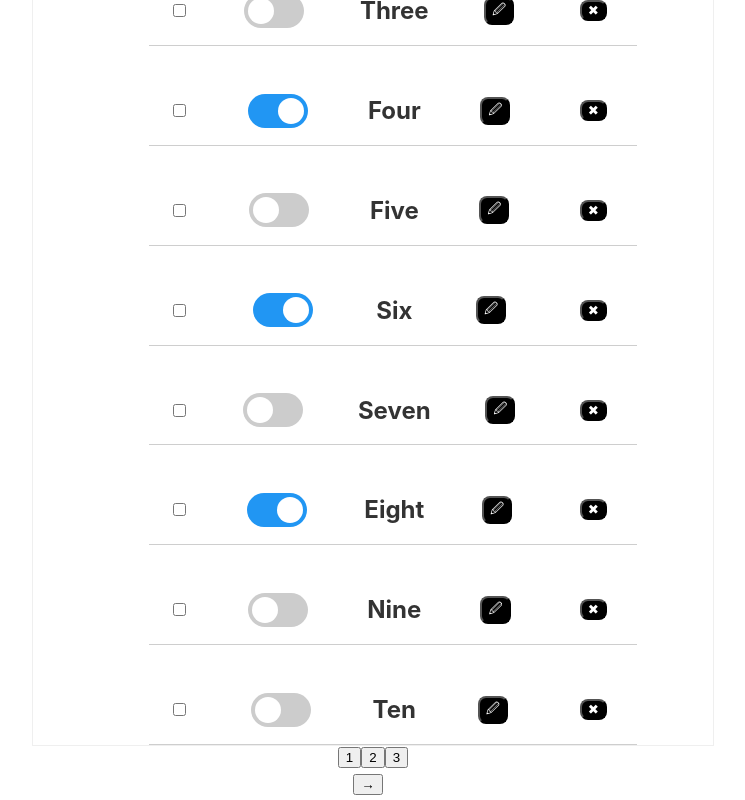
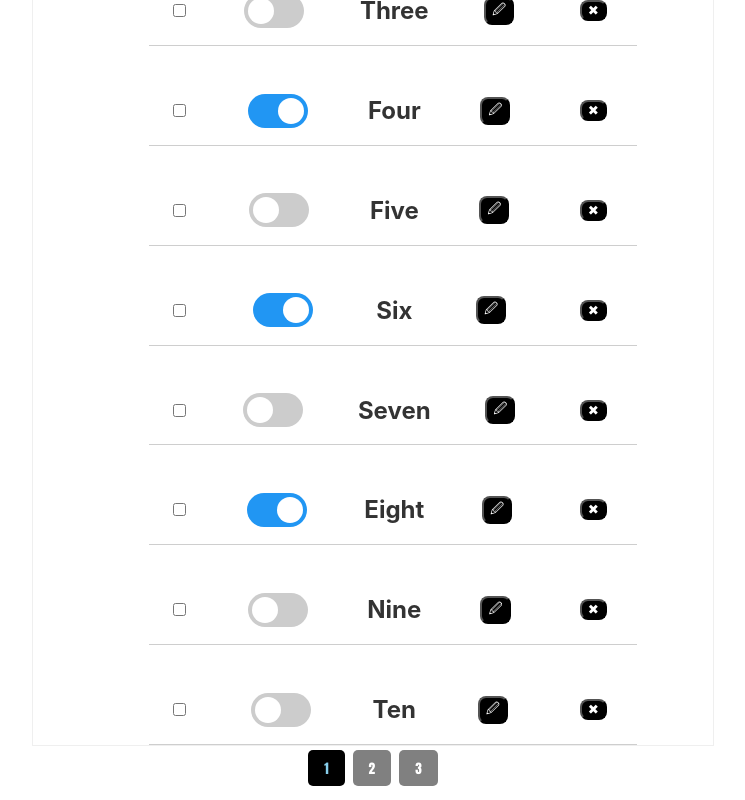
Before and after one commit to pe7r/project, a React (Create React App) app: page / in a window 1280 px wide. Shown: the part 577-1377 px from the top of the page, without its empty margins (267-1012 px from the left). Built offline with nearby package versions, Linux system fonts and the light colour scheme.

Commit message:
Added css styles fot numeric pagination and prev/next pagination hided (April 3) #2

```diff
--- a/src/App.css
+++ b/src/App.css
@@ -26,6 +26,22 @@ border: 1px solid #efefef;
 	margin-right: 5px;
 }
 
+.pagination-number {
+	background-color: grey;
+	font-family: "Impact";
+	color: white;
+	border-radius: 5px;
+	border: none;
+	padding: 8px 16px;
+	margin: 4px;
+	cursor: pointer;
+}
+
+.active-button {
+	color: skyblue;
+	background-color: black;
+}
+
 .sorts-filters form{
 	display: inline-block;
 	margin-right: 20px;
--- a/src/App.js
+++ b/src/App.js
@@ -305,7 +305,7 @@ class App extends Component {
 		    		{ sortedItems.length > 10
 		    			?	[...Array(Math.ceil(sortedItems.length / 10))].map((x, i) => (
 					          <button
-					            className={`pagination-number ${currentPage === i + 1 ? 'active' : ''}`}
+					            className={`pagination-number ${currentPage === i + 1 ? 'active-button' : ''}`}
 					            key={i}
 					            id={i + 1}
 					            onClick={event => this.changeCurrentPage(+event.target.id)}
@@ -315,10 +315,6 @@ class App extends Component {
 					        ))
 		    			: null
 		    		}
-		    		{	items.length > 0
-		    			? PaginationArrows
-		    			: null
-		    		}
 		    	</div>
 			</div>
 		)
@@ -326,3 +322,8 @@ class App extends Component {
 }
 
 export default App
+
+		    		/*{	items.length > 0
+		    			? PaginationArrows
+		    			: null
+		    		}*/
```
